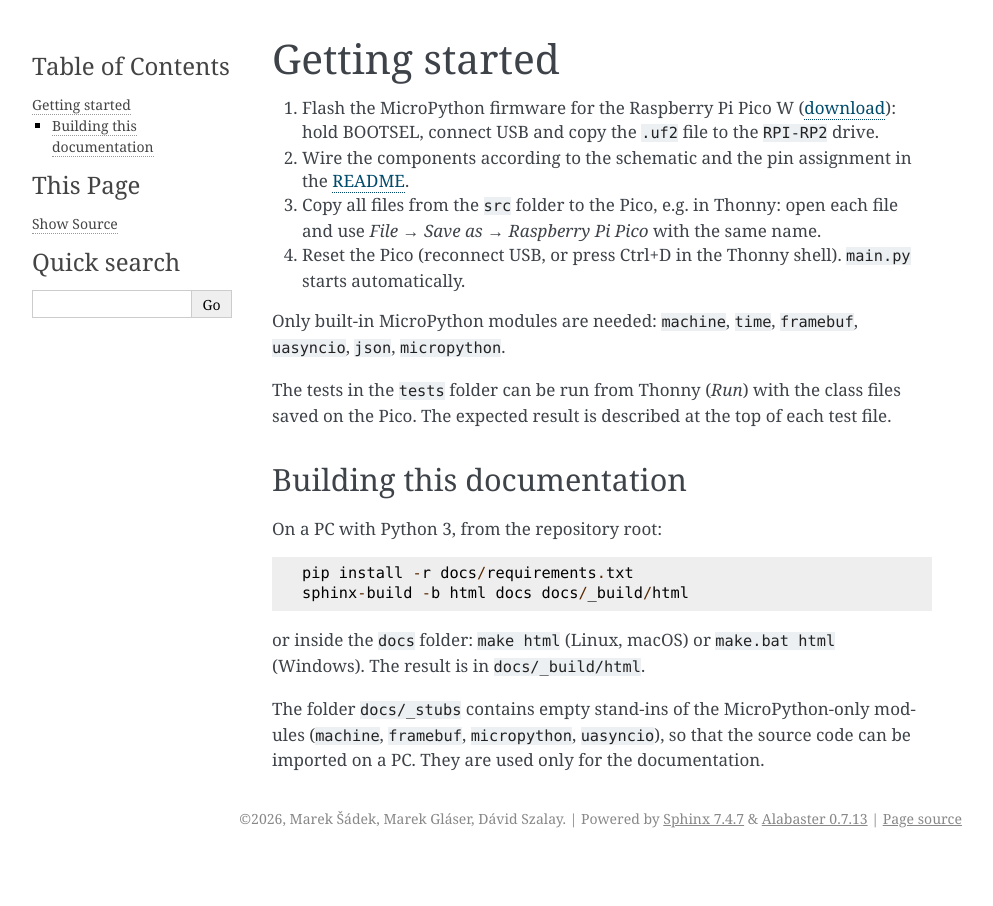
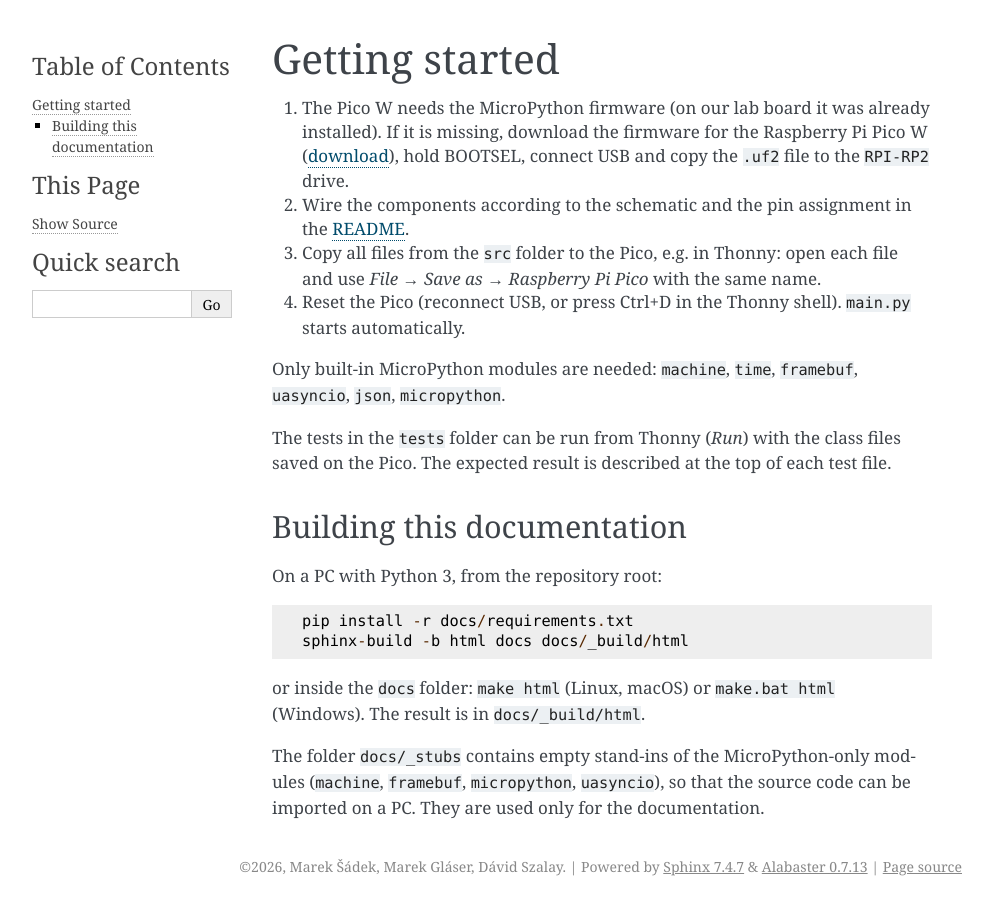
Before and after one commit to Szalo03/Ultrasonic-distance-instrument, a Sphinx documentation site: the page built from docs/usage.rst, in a window 1280 px wide. Shown: the whole page, without its empty margins (148-1141 px from the left). Built offline with Sphinx 7.4.7, drawn with Linux system fonts in a browser that asks for light colours.

Commit message:
Add files via upload

```diff
--- a/docs/usage.rst
+++ b/docs/usage.rst
@@ -1,9 +1,10 @@
 Getting started
 ===============
 
-1. Flash the MicroPython firmware for the Raspberry Pi Pico W
-   (`download <https://micropython.org/download/RPI_PICO_W/>`_): hold BOOTSEL,
-   connect USB and copy the ``.uf2`` file to the ``RPI-RP2`` drive.
+1. The Pico W needs the MicroPython firmware (on our lab board it was already
+   installed). If it is missing, download the firmware for the Raspberry Pi
+   Pico W (`download <https://micropython.org/download/RPI_PICO_W/>`_), hold
+   BOOTSEL, connect USB and copy the ``.uf2`` file to the ``RPI-RP2`` drive.
 2. Wire the components according to the schematic and the pin assignment in the
    `README <https://github.com/Szalo03/Ultrasonic-distance-instrument>`_.
 3. Copy all files from the :file:`src` folder to the Pico, e.g. in Thonny:
```
